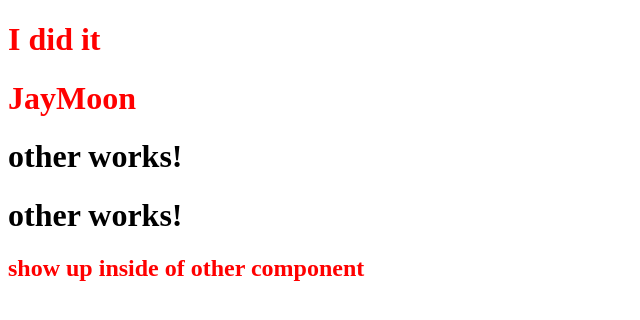
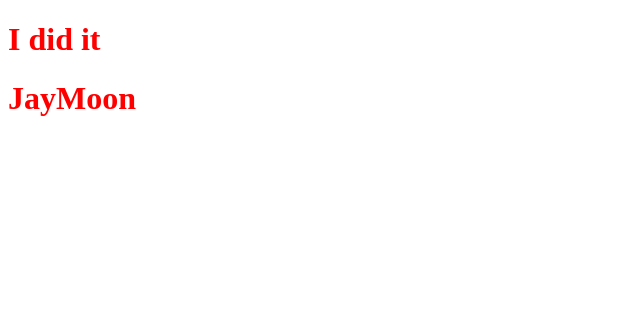
Before and after one commit to sjaymoon15/ng2-first-app, an Angular app: page / in a window 1280 px wide. Shown: the top 320 px of the page, without its empty margins (0-640 px from the left). Built offline with nearby package versions, Linux system fonts and the light colour scheme.

Commit message:
remove other component and generate databinding component

```diff
--- a/src/app/app.component.html
+++ b/src/app/app.component.html
@@ -1,6 +1,2 @@
 <h1>{{title}}</h1>
 <h1>{{name}}</h1>
-<fa-other></fa-other>
-<fa-other>
-	<h1>show up inside of other component </h1>
-</fa-other>
--- a/src/app/app.module.ts
+++ b/src/app/app.module.ts
@@ -4,12 +4,12 @@ import { FormsModule } from '@angular/forms';
 import { HttpModule } from '@angular/http';
 
 import { AppComponent } from './app.component';
-import { OtherComponent } from './other/other.component';
+import { DatabindingComponent } from './databinding/databinding.component';
 
 @NgModule({
   declarations: [
     AppComponent,
-    OtherComponent
+    DatabindingComponent,
   ],
   imports: [
     BrowserModule,
--- /dev/null
+++ b/src/app/databinding/databinding.component.html
@@ -0,0 +1,3 @@
+<p>
+  databinding works!
+</p>
--- /dev/null
+++ b/src/app/databinding/databinding.component.ts
@@ -0,0 +1,15 @@
+import { Component, OnInit } from '@angular/core';
+
+@Component({
+  selector: 'app-databinding',
+  templateUrl: './databinding.component.html',
+  styleUrls: ['./databinding.component.css']
+})
+export class DatabindingComponent implements OnInit {
+
+  constructor() { }
+
+  ngOnInit() {
+  }
+
+}
--- a/src/app/other/other.component.html
+++ /dev/null
@@ -1,6 +0,0 @@
-<h1>
-  other works!
-</h1>
-<article>
-	<ng-content></ng-content>
-</article>
--- a/src/app/other/other.component.ts
+++ /dev/null
@@ -1,15 +0,0 @@
-import { Component, OnInit } from '@angular/core';
-
-@Component({
-  selector: 'fa-other',
-  templateUrl: './other.component.html',
-  styleUrls: ['./other.component.css']
-})
-export class OtherComponent implements OnInit {
-
-  constructor() { }
-
-  ngOnInit() {
-  }
-
-}
```
Also changed, not shown: src/app/databinding/databinding.component.css (added), 1 other file (tests, documents, lock files or other folders).
